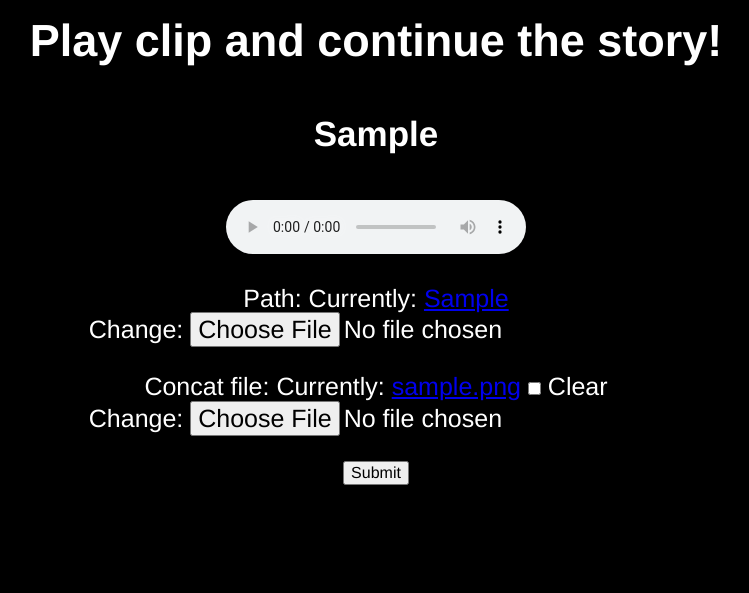
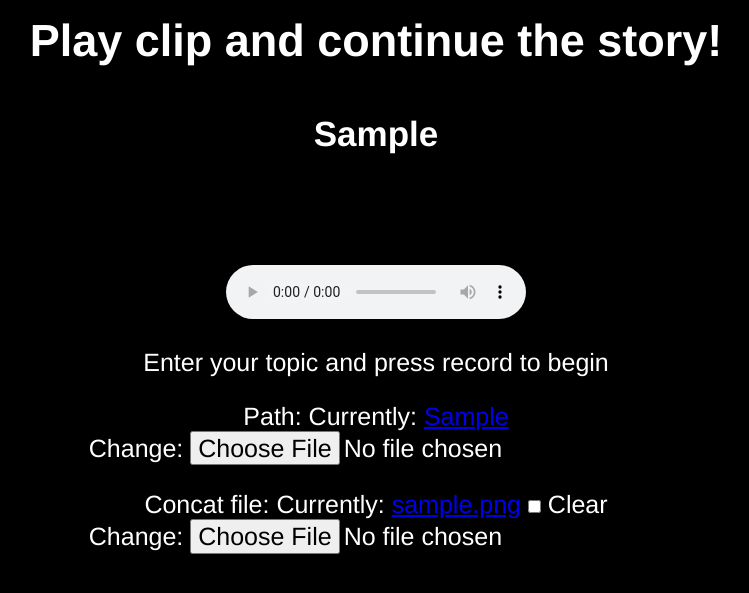
Before and after one commit to exquisite-noise/exquisite-noise, a Django app: page /audio/add/1/ in a window 1280 px wide. Shown: the part 167-760 px from the top of the page, without its empty margins (264-1013 px from the left). Run offline with Django 3.2, Linux system fonts and the light colour scheme; a user stored in the database is signed in; tables that the repository leaves empty hold one stand-in row (values such as "Sample post"); style sheets or scripts are compiled from the project's sources; parts of the project's set-up code (start-up, migrations or seed data) failed here and were passed over; some libraries are stand-ins or nearby versions.

Commit message:
started to add html to add.html, getting conflict so merging and dealing with this all together

```diff
--- a/noise/noise_audio/templates/noise_audio/add_clip.html
+++ b/noise/noise_audio/templates/noise_audio/add_clip.html
@@ -1,20 +1,26 @@
 {% extends 'generic/base.html' %}
-
+{% load static %}
 {% block content %}
 
-<div class="add-new-audio container">
+<div class="add-new-audio container main-controls">
   <h2>Play clip and continue the story!</h2>
 
   {% if story.topic %}
   <h4>{{story.topic}}</h4>
   {% endif %}
 
+  <canvas class="visualizer" height="60px"></canvas>
+
   <audio src="{{story.path.url}}" controls loop="true"></audio>
-
+  <p id="status-element"><span id="timer-indicator">Enter your topic and press record to begin</span></p>
   <form method="post" enctype="multipart/form-data">
     {% csrf_token %}
     {{ form.as_p }}
-    <input type="submit" value="Submit" />
+
   </form>
+  <button id="submit-override">Submit Audio</button>
 </div>
+<script src="https://ajax.googleapis.com/ajax/libs/jquery/3.3.1/jquery.min.js"></script>
+<script src="{% static "recorder.js" %}"></script>
+<script src="{% static "csrf.js" %}"></script>
 {% endblock %}
--- a/noise/noise_audio/templates/noise_audio/new_story.html
+++ b/noise/noise_audio/templates/noise_audio/new_story.html
@@ -4,7 +4,7 @@
 {% block content %}
 <div class="add-new-audio container main-controls">
   <h2>Start new story!</h2>
-  <span></span>  <canvas class="visualizer" height="60px"></canvas>
+  <canvas class="visualizer" height="60px"></canvas>
   <p id="status-element"><span id="timer-indicator">Enter your topic and press record to begin</span></p>
   <form method="post" enctype="multipart/form-data" id="new-audio-form">
     {% csrf_token %}
```
